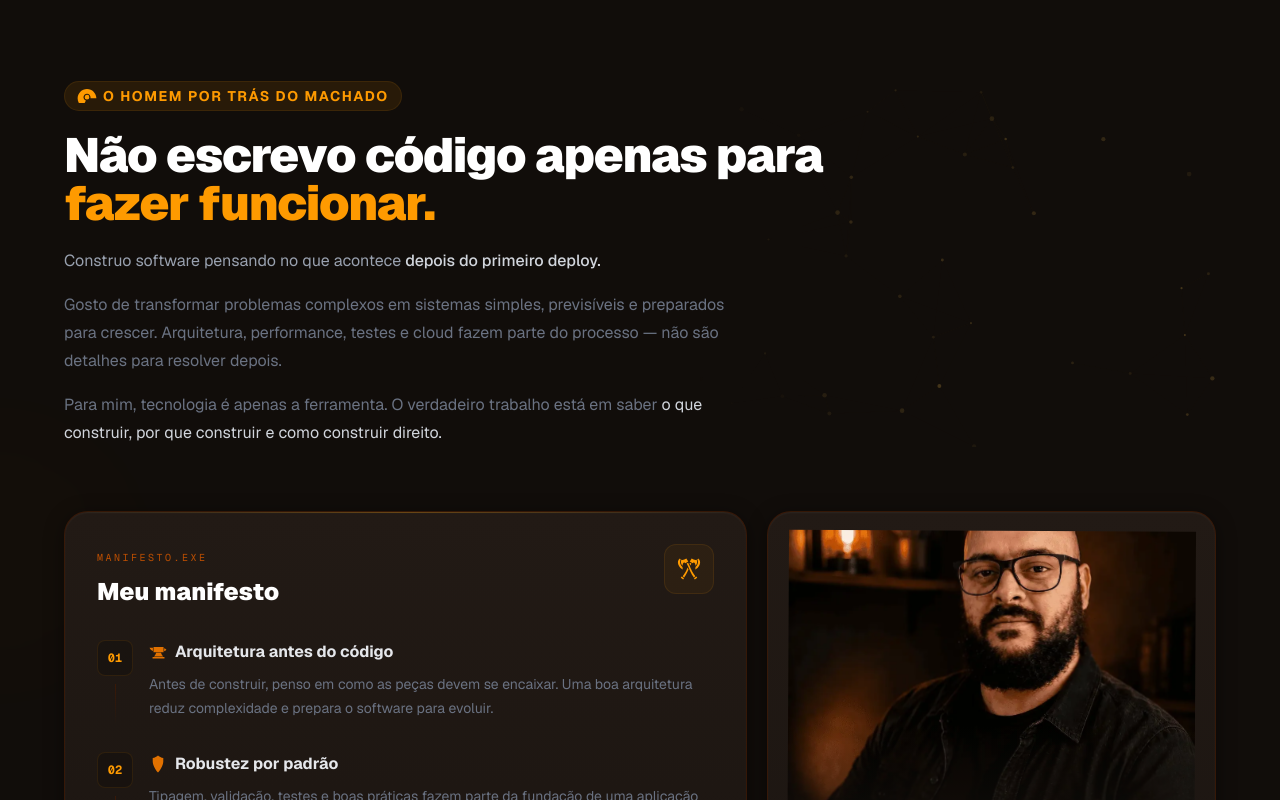
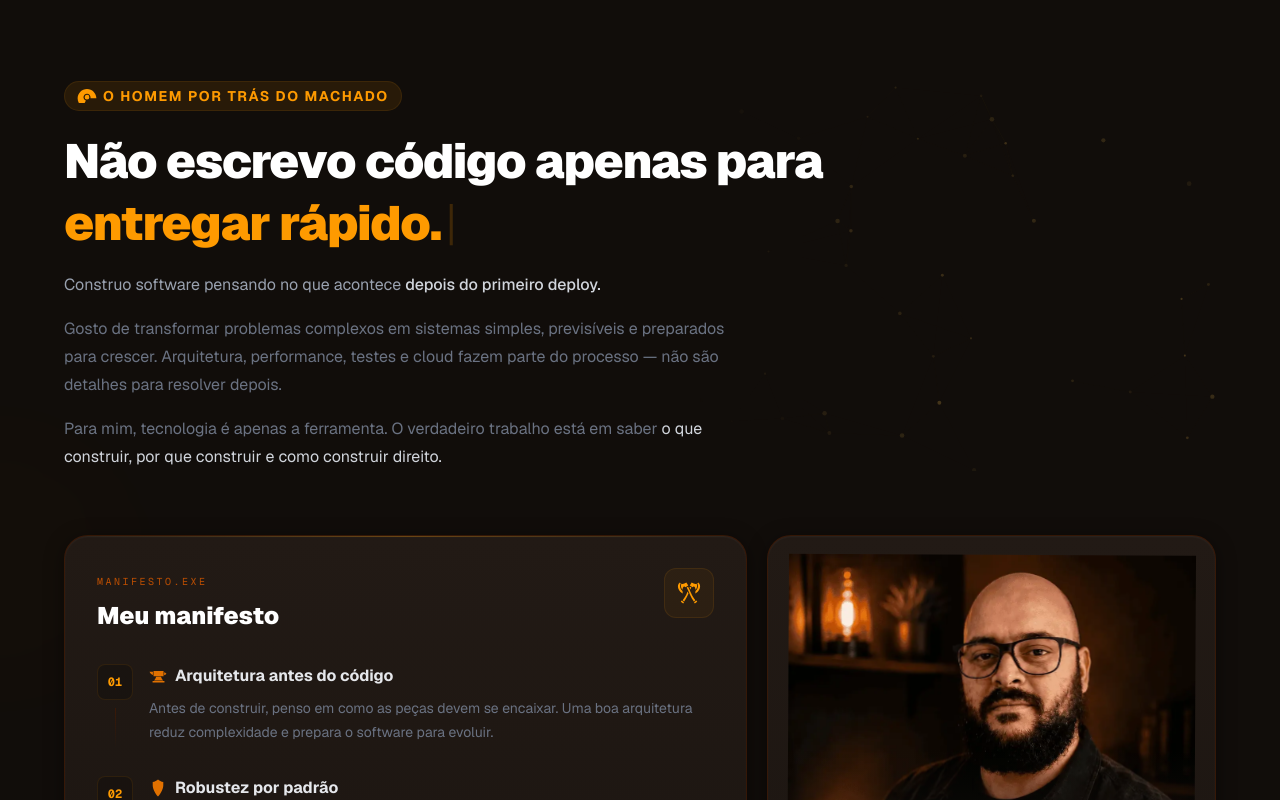
Before and after one commit to AleexGarcia/aleexgarcia.dev.br, a Next.js app: page / in a window 1280 px wide. Shown: the part 1060-1860 px from the top of the page. Built offline with nearby package versions, Linux system fonts and the light colour scheme.

Commit message:
feat: add animation title

```diff
--- a/src/app/components/About.tsx
+++ b/src/app/components/About.tsx
@@ -12,6 +12,7 @@
   GiShield,
 } from 'react-icons/gi';
 import { PremiumMeshCanvas } from './ui/PremiumMeshCanvas';
+import AboutTitle from './ui/AboutTitle';
 
 gsap.registerPlugin(ScrollTrigger);
 
@@ -146,13 +147,7 @@
               </div>
             </div>
 
-            <h2
-              id="about-title"
-              className="text-3xl font-black tracking-tight text-white sm:text-4xl md:text-5xl"
-            >
-              Não escrevo código apenas para{' '}
-              <span className="text-amber-500">fazer funcionar.</span>
-            </h2>
+            <AboutTitle/>
 
             <p className="mt-5 max-w-2xl text-sm leading-7 text-gray-400 sm:text-base">
               Construo software pensando no que acontece{' '}
@@ -253,7 +248,7 @@
               <div className="mt-9 border-t border-amber-950/50 pt-6">
                 <p className="font-mono text-xs leading-6 text-gray-500">
                   <span className="text-amber-600">&gt;</span>{' '}
-                  Código limpo. Arquitetura sólida. Deploy sem medo.
+                  Linhas de código forjadas para alta performance e escalabilidade.
                 </p>
               </div>
             </div>
@@ -291,7 +286,7 @@
                     width={600}
                     height={750}
                     priority={false}
-                    className="relative z-10 max-h-[390px] object-cover object-top lg:object-center"
+                    className="relative z-10 max-h-[390px] object-cover object-top"
                   />
 
                   {/* Vinheta */}
--- /dev/null
+++ b/src/app/components/ui/AboutTitle.tsx
@@ -0,0 +1,88 @@
+'use client';
+
+import { useEffect, useRef } from "react";
+import { gsap } from "gsap";
+import { TextPlugin } from "gsap/TextPlugin";
+
+gsap.registerPlugin(TextPlugin);
+
+export default function AboutTitle() {
+  const wordsRef = useRef<HTMLSpanElement>(null);
+  const cursorRef = useRef<HTMLSpanElement>(null);
+
+  useEffect(() => {
+    const element = wordsRef.current;
+    const cursor = cursorRef.current;
+    if (!element || !cursor) return;
+
+    const words = [
+      "fazer funcionar.",
+      "entregar rápido.",
+      "resolver o problema.",
+      "colocar em produção.",
+      "fazer escalar.",
+      "escrever código.",
+    ];
+
+    // 1. Animação nativa do Cursor (Piscar estável sem Tailwind)
+    const cursorTween = gsap.to(cursor, {
+      opacity: 0,
+      ease: "power2.inOut",
+      repeat: -1,
+      yoyo: true,
+      duration: 0.5,
+    });
+
+    // 2. Linha do tempo do texto
+    const tl = gsap.timeline({ repeat: -1 });
+
+    words.forEach((word) => {
+      tl.to(element, {
+        duration: 1.2,
+        text: {
+          value: word,
+          delimiter: ""
+        },
+        ease: "none",
+      })
+        .to({}, { duration: 3 }) // Pausa para leitura
+        .to(element, {
+          duration: 0.6,
+          text: {
+            value: "",
+            delimiter: ""
+          },
+          ease: "none",
+        });
+    });
+
+    // Limpeza completa ao desmontar
+    return () => {
+      cursorTween.kill();
+      tl.kill();
+    };
+  }, []);
+
+  return (
+    <h2
+      id="about-title"
+      className="text-3xl font-black tracking-tight text-white sm:text-4xl md:text-5xl leading-tight"
+    >
+      <span className="block md:inline">Não escrevo código apenas para</span>{' '}
+
+      <span className="relative inline-block whitespace-nowrap text-amber-500 font-black min-w-[280px] sm:min-w-[320px] md:min-w-[380px] h-[1.2em] align-bottom">
+        <span ref={wordsRef} className="inline-block">
+          fazer funcionar.
+        </span>
+
+        {/* Cursor controlado 100% pelo GSAP */}
+        <span
+          ref={cursorRef}
+          className="inline-block font-light text-amber-500 ml-1 select-none shrink-0"
+        >
+          |
+        </span>
+      </span>
+    </h2>
+  );
+}
```
